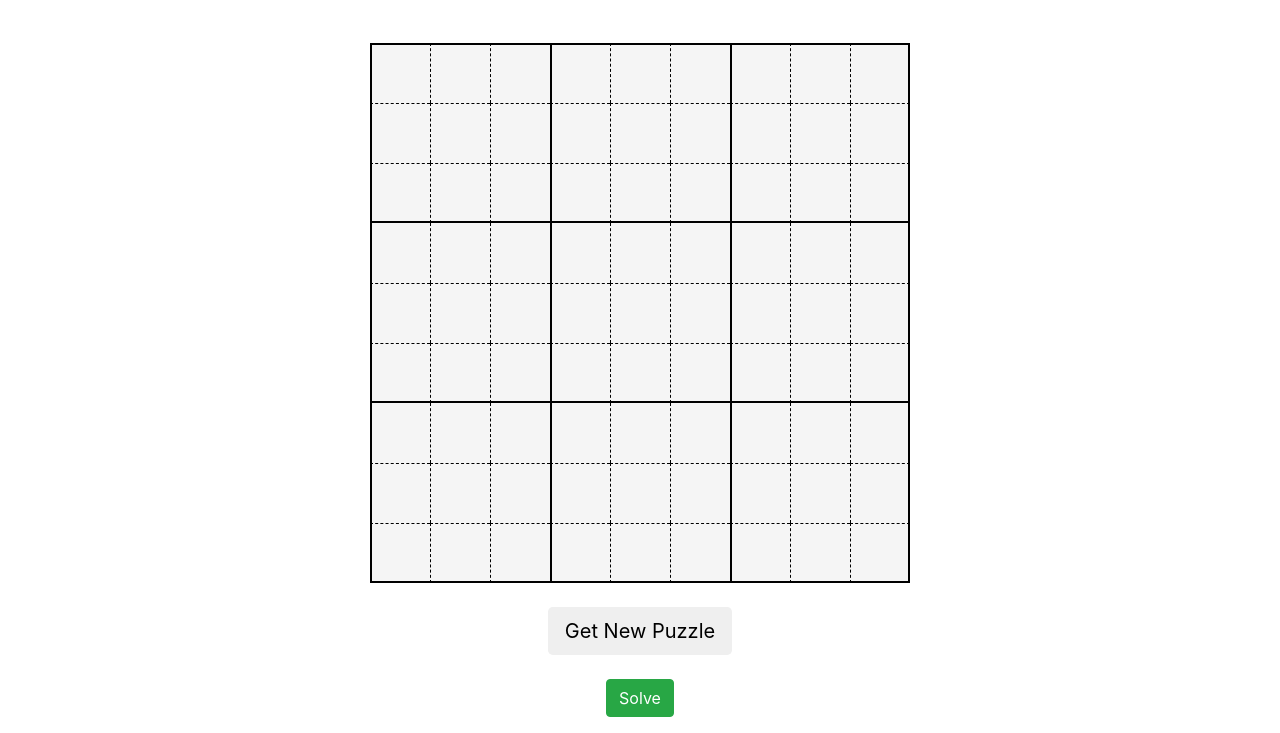
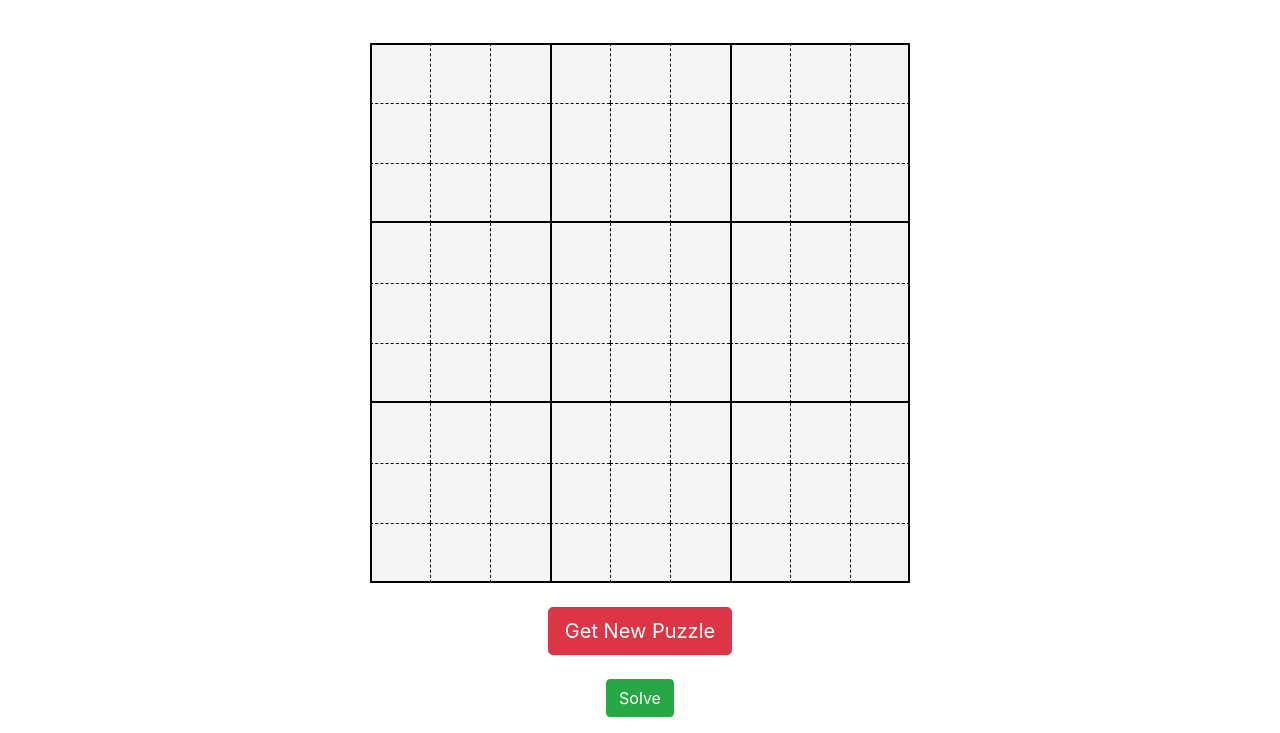
Before and after one commit to madmax-07/WEB-APP_SUDUKO-SOLVER, a plain HTML site: page index.html in a window 1280 px wide. Shown: the part 67-800 px from the top of the page. Drawn offline with nearby package versions, Linux system fonts and the light colour scheme; a web font is replaced by a local one.

Commit message:
Update index.html

```diff
--- a/index.html
+++ b/index.html
@@ -323,7 +323,7 @@
     </div>
     <br>
     <div id="buttons">
-        <button type="button" class="btn btn-da btn-lg" id="generate-sudoku">Get New
+        <button type="button" class="btn btn-danger btn-lg" id="generate-sudoku">Get New
             Puzzle</button>&nbsp;&nbsp;&nbsp;&nbsp;
         <button type="button" class="btn btn-success" id="solve">Solve</button>
     </div>
```
